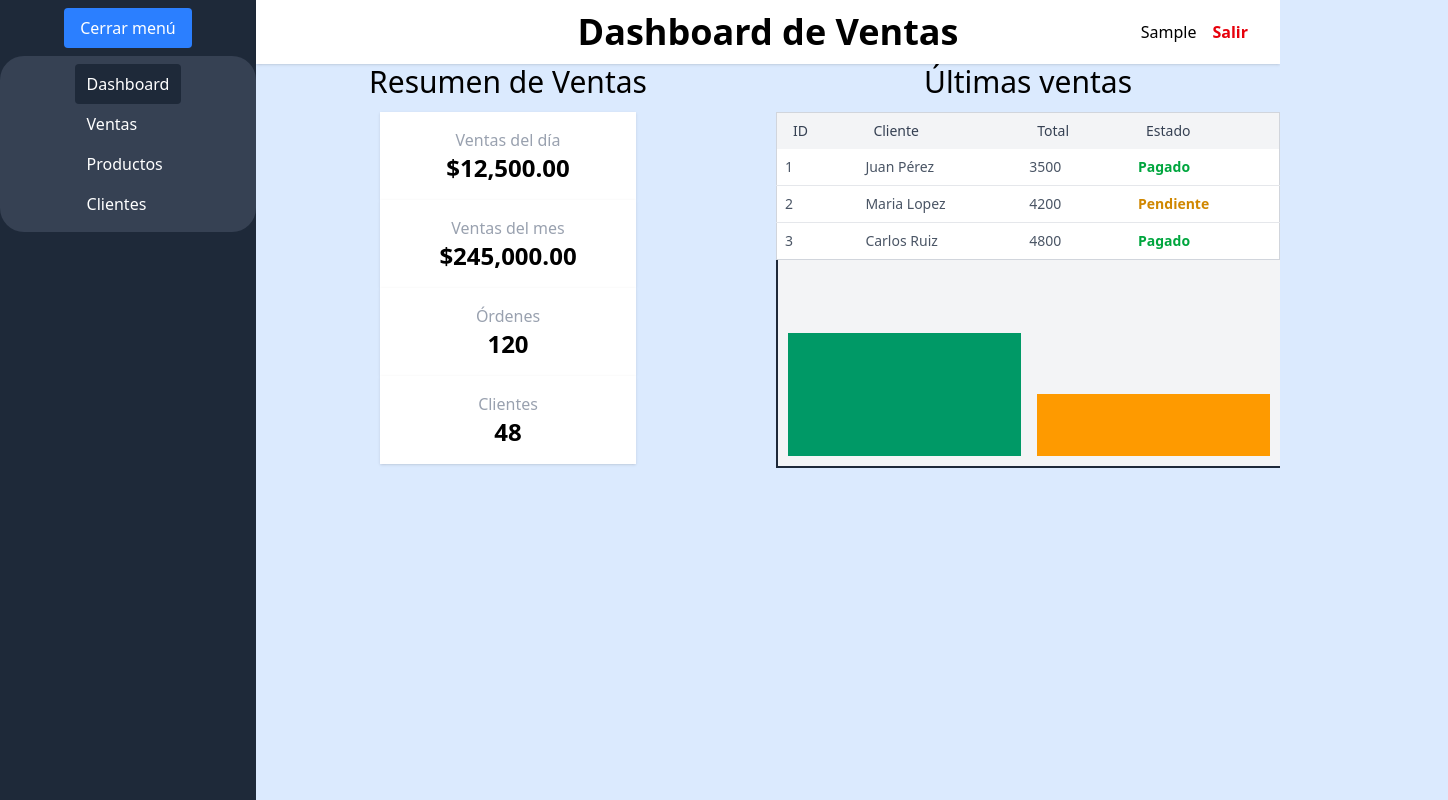
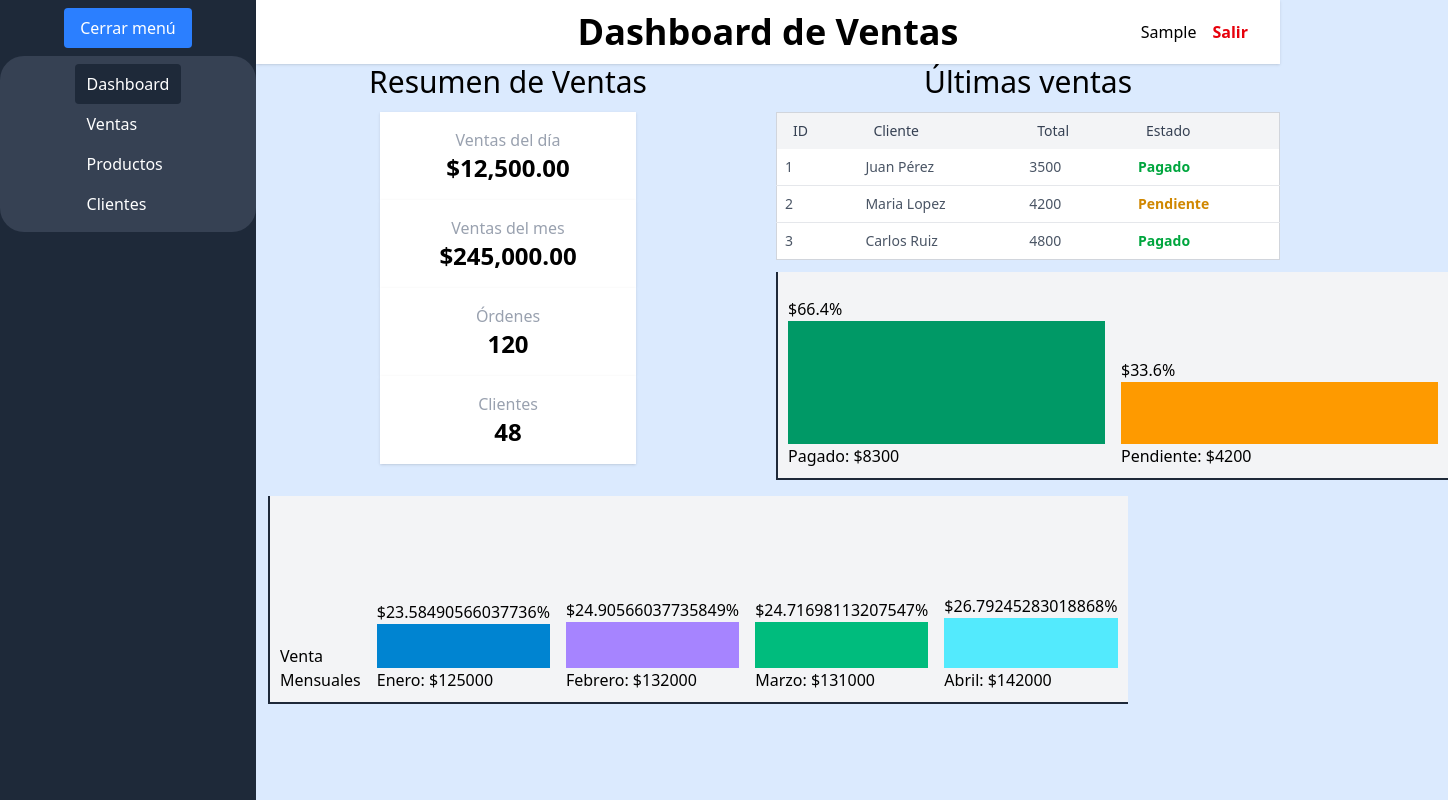
Before and after one commit to antonioval-sys/dashboard-ventas, a React (Vite) app: page /login in a window 1280 px wide. Both pictures are taken after typing "Sample" into the empty fields and a click on the button "Entrar". Shown: the whole page, 1448 px wide, since content can reach past the window. Built offline with nearby package versions, Linux system fonts and the light colour scheme.

Commit message:
Grficas dia mes

```diff
--- a/src/components/BarDay.jsx
+++ b/src/components/BarDay.jsx
@@ -5,22 +5,50 @@
 ]
 
 export default function BarDay() {
-    const data = ventas.map( v => v.total);
+  const pagos = ventas.filter(v => v.estado === 'Pagado');
+  const pendientes = ventas.filter(v => v.estado === 'Pendiente');
+  const pagados = pagos.map(p => p.total);
+  const pendientePago = pendientes.map(p => p.total);
 
-  const maxValue = Math.max(...data);
+  const sumPag = pagados.reduce((acum, num) => acum + num, 0);
+
+  const sumPen = pendientePago.reduce((acum, num) => acum + num, 0);
+
+  const data = ventas.map(v => v.total);
+
+  const maxValue = data.reduce((acum, num) => acum + num, 0);
 
   return (
-    <div className="chart">
-      {data.map((value, index) => (
-        <div key={index} className="bar-container">
+    <div className="flex gap-4 h-52 p-2.5 border-b-2 border-l-2 border-b-gray-800 border-l-gray-800 items-end bg-gray-100 w-2xl">
+
+      <div className="flex-1 flex flex-col justify-end h-full">
+        <span>${(sumPag / maxValue) * 100}%</span>
         <div
-            className="bar"
+          className="w-full bg-emerald-600 transition-all duration-500 ease-in-out"
           style={{
-              height: `${(value / maxValue) * 100}%`
+            height: `${(sumPag / maxValue) * 100}%`
           }}
         />
+        <div>
+          <p>Pagado: ${sumPag}</p>
         </div>
-      ))}
+      </div>
+
+
+      <div className="flex-1 flex flex-col justify-end h-full">
+        <span>${(sumPen / maxValue) * 100}%</span>
+        <div
+          className="w-full bg-amber-500 transition-all duration-500 ease-in-out"
+          style={{
+            height: `${(sumPen / maxValue) * 100}%`
+          }}
+        />
+        <div>
+          <p>Pendiente: ${sumPen} </p>
+        </div>
+
+      </div>
+
     </div>
   );
 }
--- a/src/components/BarMonth.jsx
+++ b/src/components/BarMonth.jsx
@@ -1,43 +1,94 @@
- const ventas = [
-    { id: 1, cliente: 'Juan Pérez', total: 3500, estado: 'Pagado' },
-    { id: 2, cliente: 'María López', total: 4200, estado: 'Pendiente' },
-    { id: 3, cliente: 'Carlos Ruiz', total: 4800, estado: 'Pagado' }
+const ventasPorMes = {
+  Enero: [
+    { id: 1, cliente: 'Juan Pérez', total: 35000, estado: 'Pagado' },
+    { id: 2, cliente: 'María López', total: 42000, estado: 'Pendiente' },
+    { id: 3, cliente: 'Carlos Ruiz', total: 48000, estado: 'Pagado' }
+  ],
+  Febrero: [
+    { id: 4, cliente: 'Juan Pérez', total: 39000, estado: 'Pagado' },
+    { id: 5, cliente: 'María López', total: 41000, estado: 'Pagado' },
+    { id: 6, cliente: 'Carlos Ruiz', total: 52000, estado: 'Pendiente' }
+  ],
+  Marzo: [
+    { id: 7, cliente: 'Juan Pérez', total: 36000, estado: 'Pendiente' },
+    { id: 8, cliente: 'María López', total: 45000, estado: 'Pagado' },
+    { id: 9, cliente: 'Carlos Ruiz', total: 50000, estado: 'Pagado' }
+  ],
+  Abril: [
+    { id: 10, cliente: 'Juan Pérez', total: 42000, estado: 'Pagado' },
+    { id: 11, cliente: 'María López', total: 47000, estado: 'Pendiente' },
+    { id: 12, cliente: 'Carlos Ruiz', total: 53000, estado: 'Pagado' }
   ]
+};
 
 export default function BarMonth() {
-    const pagos = ventas.filter(v => v.estado === 'Pagado');
-const pendientes = ventas.filter(v => v.estado === 'Pendiente');
-const pagados = pagos.map(p => p.total);
-const pendientePago = pendientes.map( p => p.total);
 
-const sumPag = pagados.reduce( (acum, num) => acum + num, 0);
+ const totalesPorMes = Object.keys(ventasPorMes).reduce((acc, mes) => {
+  acc[mes] = ventasPorMes[mes].reduce((suma, venta) => suma + venta.total, 0);
+  return acc;
+}, {});
 
-const sumPen = pendientePago.reduce( (acum, num) => acum + num, 0);
-
-        const data = ventas.map( v => v.total);
-
-        const maxValue = data.reduce( (acum, num) => acum + num, 0);
+const maxValue = Object.values(totalesPorMes).reduce((acum, num) => acum + num, 0);
 
   return (
-    <div className="flex gap-4 h-52 p-2.5 border-b-2 border-l-2 border-b-gray-800 border-l-gray-800 items-end bg-gray-100">
+    <div className="flex gap-4 h-52 p-2.5 border-b-2 border-l-2 border-b-gray-800 border-l-gray-800 items-end bg-gray-100 w-fit ml-3">
+<span>Venta Mensuales</span>
 
       <div className="flex-1 flex flex-col justify-end h-full">
+        <span>${(totalesPorMes.Enero/ maxValue) * 100}%</span>
         <div
-            className="w-full bg-emerald-600 transition-all duration-500 ease-in-out"
+          className="w-full bg-sky-600 transition-all duration-500 ease-in-out"
           style={{
-              height: `${(sumPag / maxValue) * 100}%`
+            height: `${(totalesPorMes.Enero / maxValue) * 100}%`
           }}
         />
+        <div>
+          <p>Enero: ${totalesPorMes.Enero}</p>
+        </div>
       </div>
 
 
       <div className="flex-1 flex flex-col justify-end h-full">
+        <span>${(totalesPorMes.Febrero / maxValue) * 100}%</span>
         <div
-            className="w-full bg-amber-500 transition-all duration-500 ease-in-out"
+          className="w-full bg-violet-400 transition-all duration-500 ease-in-out"
           style={{
-              height: `${(sumPen / maxValue) * 100}%`
+            height: `${(totalesPorMes.Febrero / maxValue) * 100}%`
           }}
         />
+        <div>
+          <p>Febrero: ${totalesPorMes.Febrero} </p>
+        </div>
+
+      </div>
+
+
+       <div className="flex-1 flex flex-col justify-end h-full">
+        <span>${(totalesPorMes.Marzo / maxValue) * 100}%</span>
+        <div
+          className="w-full bg-emerald-500 transition-all duration-500 ease-in-out"
+          style={{
+            height: `${(totalesPorMes.Marzo / maxValue) * 100}%`
+          }}
+        />
+        <div>
+          <p>Marzo: ${totalesPorMes.Marzo} </p>
+        </div>
+
+      </div>
+
+       <div className="flex-1 flex flex-col justify-end h-full">
+        <span>${(totalesPorMes.Abril / maxValue) * 100}%</span>
+        <div
+          className="w-full bg-cyan-300 transition-all duration-500 ease-in-out"
+          style={{
+            height: `${(totalesPorMes.Abril / maxValue) * 100}%`
+          }}
+        />
+        <div>
+          <p>Abril: ${totalesPorMes.Abril} </p>
+        </div>
+
       </div>
 
     </div>
--- a/src/pages/Dashboard.jsx
+++ b/src/pages/Dashboard.jsx
@@ -2,6 +2,7 @@ import { useEffect, useState } from 'react'
 import StatCard from '../components/StatCard'
 import { formatCurrency } from '../utils/formatCurrency'
 import BarMonth from '../components/BarMonth'
+import BarDay from '../components/BarDay'
 
 
 export default function Dashboard() {
@@ -72,9 +73,12 @@ export default function Dashboard() {
     </tbody>
   </table>
 </div>
-<div className='flex-2'>
-<BarMonth ventas={ventas}/></div>
+<div className='mt-3'>
+< BarDay ventas={ventas}/></div>
       </div>
+      <dir>
+        <BarMonth/>
+      </dir>
     </main>
   )
 }
```
Lines whose indentation alone changed are shown as unchanged.
